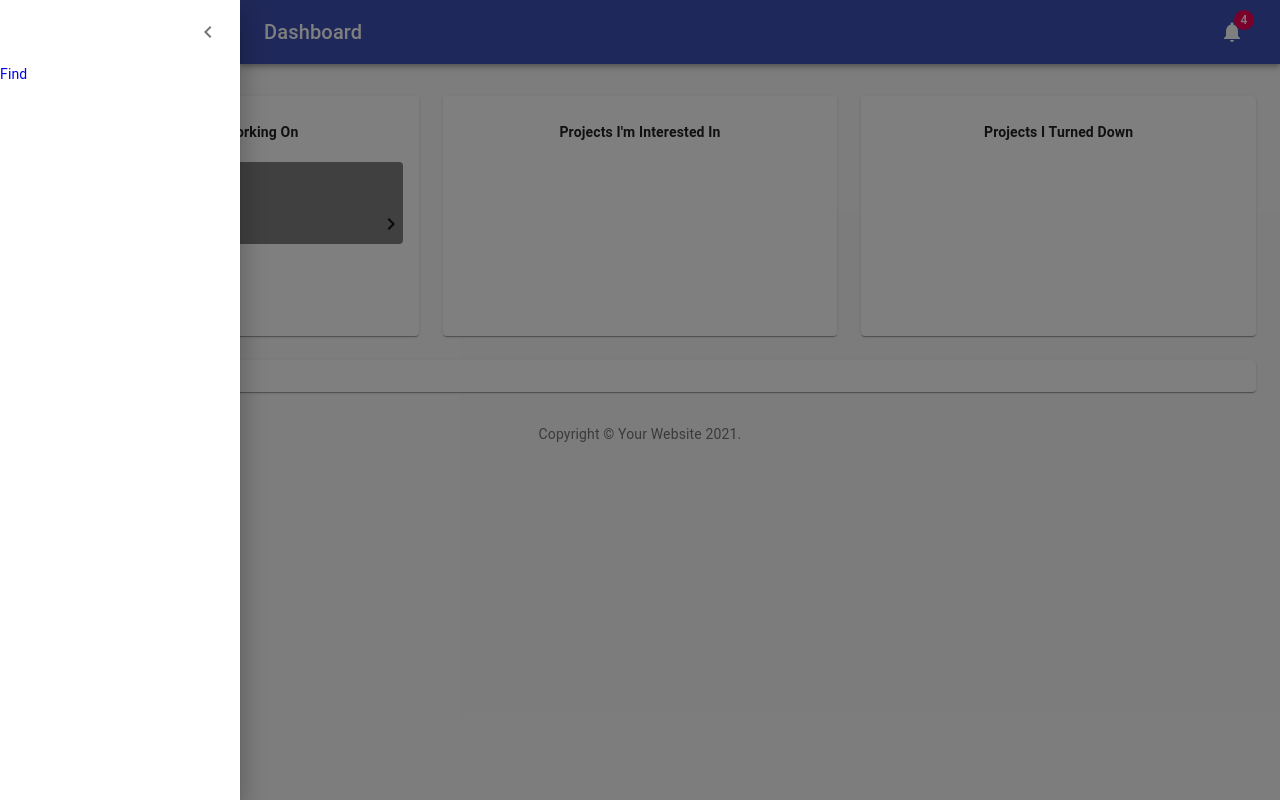
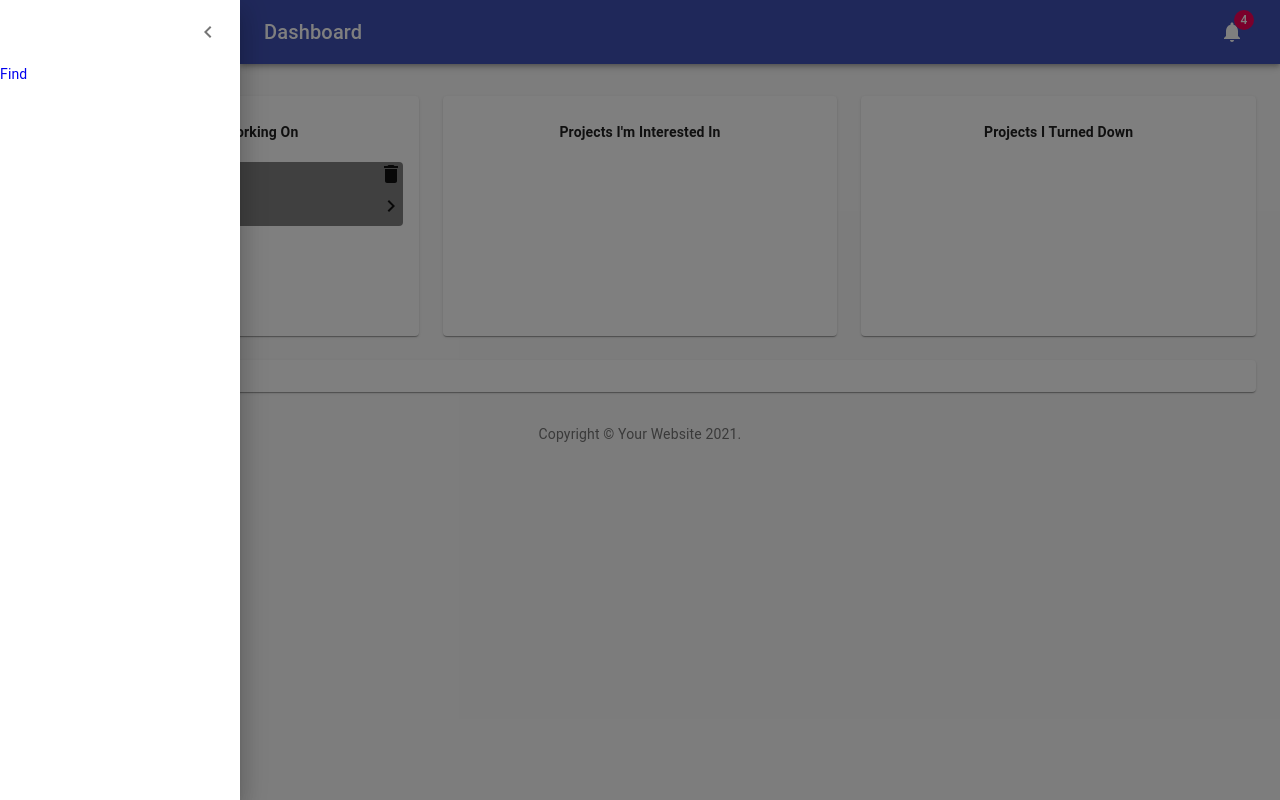
Before and after one commit to HackathonRepos/OpenInder, a React (Create React App) app: page /authenticated/dashboard in a window 1280 px wide. Built offline with nearby package versions, Linux system fonts and the light colour scheme; no server answers.

Commit message:
Added icons to project card

```diff
--- a/src/components/Project.jsx
+++ b/src/components/Project.jsx
@@ -2,6 +2,7 @@ import React from "react";
 import { makeStyles } from "@material-ui/core/styles";
 import ChevronLeftIcon from "@material-ui/icons/ChevronLeft";
 import ChevronRightIcon from "@material-ui/icons/ChevronRight";
+import Delete from "@material-ui/icons/Delete";
 
 
 
@@ -20,6 +21,11 @@ function Project(proj_id, proj_name) {
         // COMMENTED FOR DEBUGGING PURPOSES
         // window.location="../../projects/"+proj_id.proj_id
         console.log("Project Page!")
+    }
+
+    function deleteProject() {
+        // Method Stub
+        console.log("Delete!");
     }
 
     const useStyles = makeStyles((theme) => ({
@@ -45,9 +51,17 @@ function Project(proj_id, proj_name) {
     return (
         <div className={classes.root} onClick={()=>{clickProject()}}>
             <div>
-                {proj_id.proj_name}
+                <div className={classes.column}>
+                    {proj_id.proj_name}
+                </div>
+                <div className={classes.column} style={{"text-align": "right"}}>
+                    <Delete onClick={(event) => {
+                        deleteProject();
+                        event.stopPropagation(); //Prevents div onClick from triggering
+                        }}/>
+                </div>
             </div>
-            <br/>
+
             <div>
                 <div className={classes.column}>
                     <ChevronLeftIcon onClick={(event) => {
```
